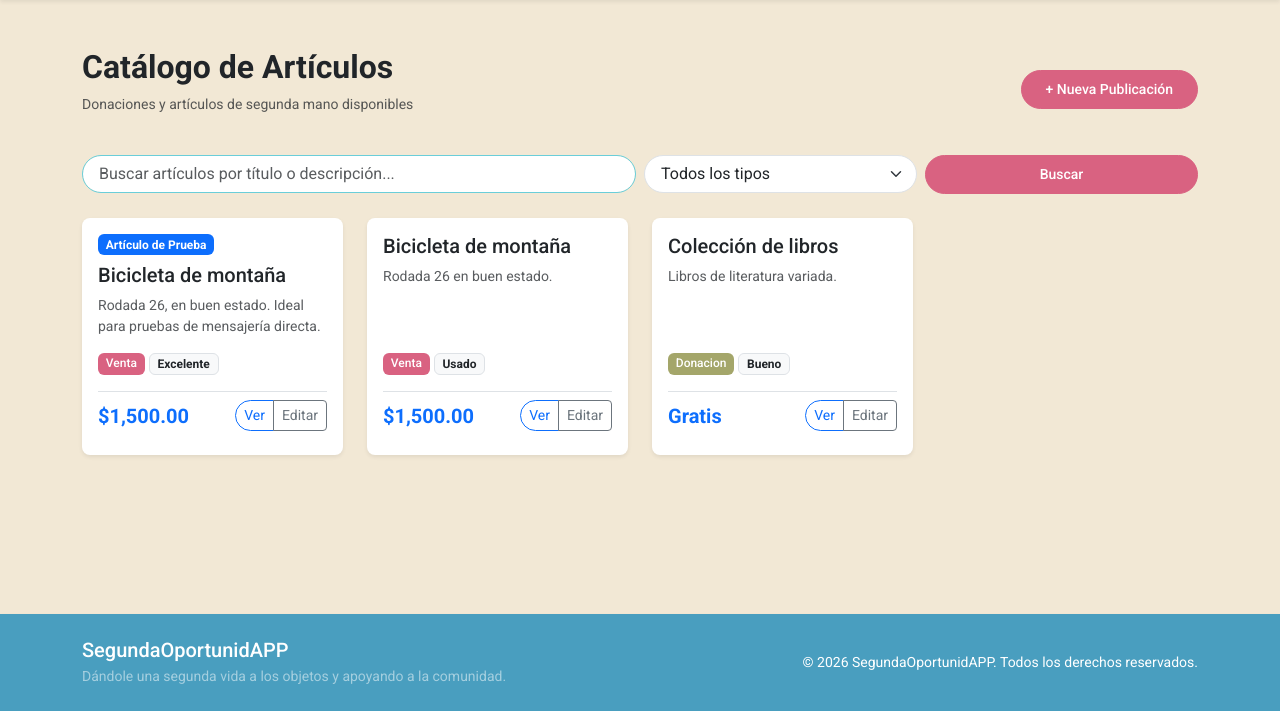
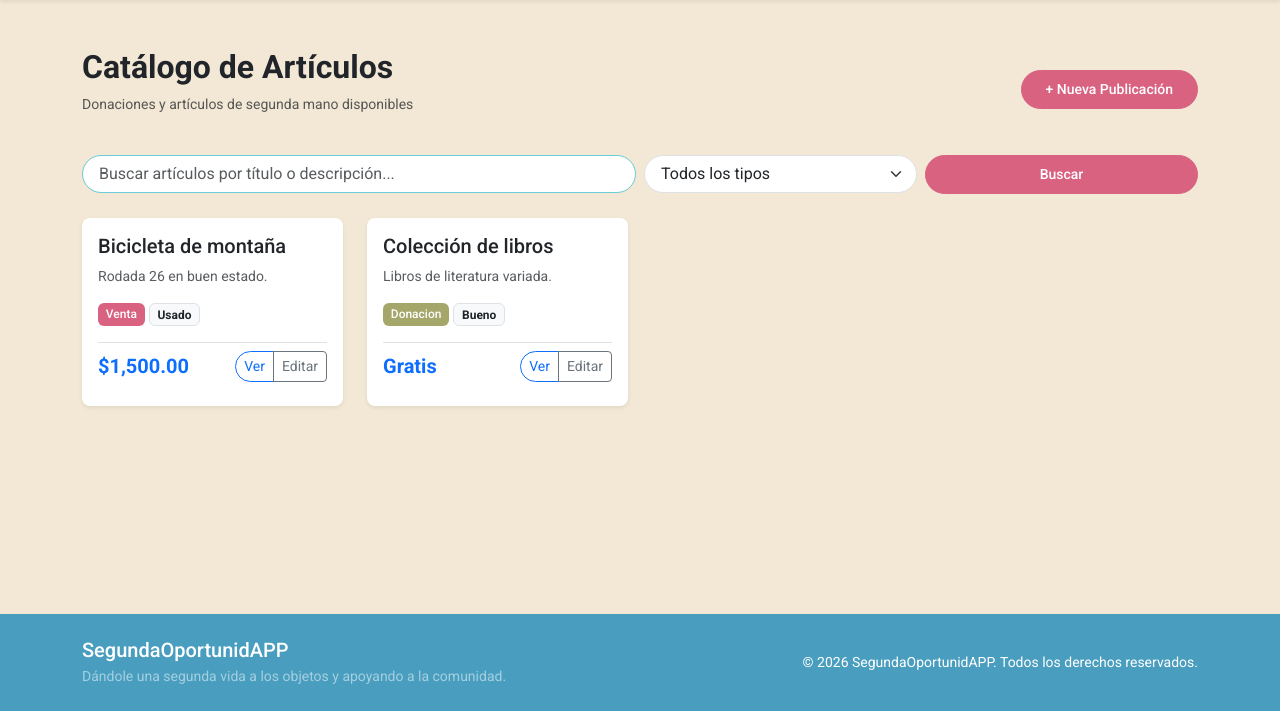
Before and after one commit to anhilvigueras-debug/SegundaOportunidAPP, a Laravel app: page /publicaciones in a window 1280 px wide; the page is wider, and only the part inside the window is pictured. Shown: the part 89-800 px from the top of that part. Run offline with Laravel 12, Linux system fonts and the light colour scheme; data comes from the database, SQL or seed files in the repository.

Commit message:
Eliminar tarjeta de prueba estática y restaurar mensaje vacío en catálogo

```diff
--- a/resources/views/publicaciones/index.blade.php
+++ b/resources/views/publicaciones/index.blade.php
@@ -50,37 +50,7 @@
 
         <div class="row row-cols-1 row-cols-sm-2 row-cols-lg-4 g-4">
 
-            {{-- TARJETA DE PRUEBA FORZADA PARA QUE VEAS EL BOTÓN DE INMEDIATO --}}
-            <div class="col">
-                <div class="card h-100 border-0 shadow-sm rounded-3 overflow-hidden border border-primary">
-                    <div class="card-body d-flex flex-column p-3">
-                        <span class="badge bg-primary mb-2 align-self-start">Artículo de Prueba</span>
-                        <h3 class="encabezado mb-2">Bicicleta de montaña</h3>
-                        <p class="texto-secundario text-muted flex-grow-1">Rodada 26, en buen estado. Ideal para pruebas de
-                            mensajería directa.</p>
 
-                        <div class="d-flex gap-1 mb-3">
-                            <span class="badge badge-comprador">Venta</span>
-                            <span class="badge bg-light text-dark border">Excelente</span>
-                        </div>
-
-                        <div class="d-flex justify-content-between align-items-center pt-2 border-top mb-2">
-                            <span class="fw-bold text-primary fs-5">$1,500.00</span>
-                            <div class="btn-group">
-                                <a href="#" class="btn btn-sm btn-outline-primary rounded-start-pill">Ver</a>
-                                <a href="#" class="btn btn-sm btn-outline-secondary">Editar</a>
-                            </div>
-                        </div>
-
-                        {{-- Botón directo para iniciar chat (usando ID 1 o el que tengas en BD) --}}
-                        @auth
-                            <a href="{{ route('mensajes.iniciar', 1) }}" class="btn btn-sm btn-primary rounded-pill w-100 mt-1">
-                                <i class="bi bi-chat-dots"></i> Contactar Vendedor
-                            </a>
-                        @endauth
-                    </div>
-                </div>
-            </div>
 
             {{-- TUS PUBLICACIONES REALES DE LA BASE DE DATOS --}}
             @forelse($publicaciones as $publicacion)
@@ -127,7 +97,12 @@
                     </div>
                 </div>
             @empty
-                {{-- El bucle está cubierto por la tarjeta de prueba arriba --}}
+                <div class="col-12 text-center py-5">
+                    <p class="text-muted fs-5 mb-3">No se encontraron publicaciones disponibles con esos criterios.</p>
+                    <a href="{{ route('publicaciones.create') }}" class="btn btn-primary rounded-pill px-4">
+                        Publicar el primer artículo
+                    </a>
+                </div>
             @endforelse
         </div>
     </div>
```
